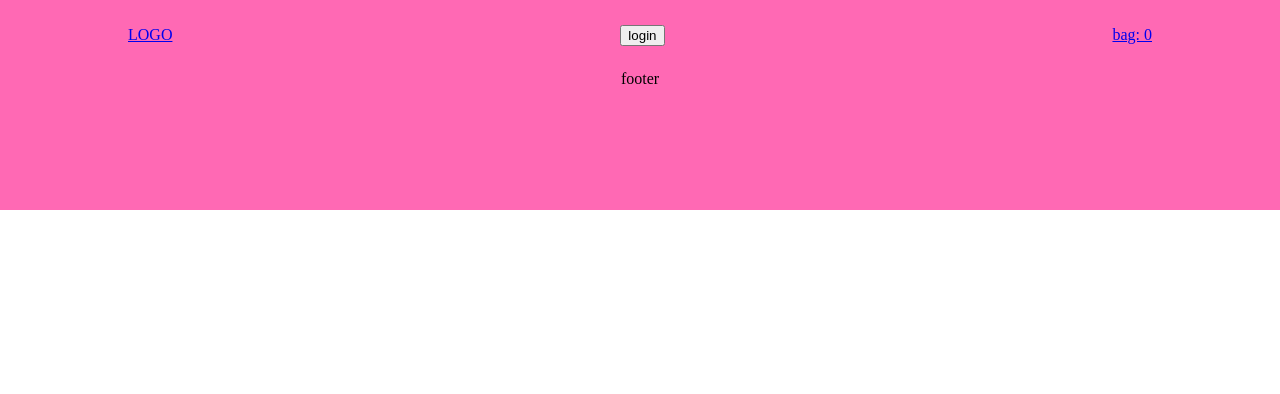
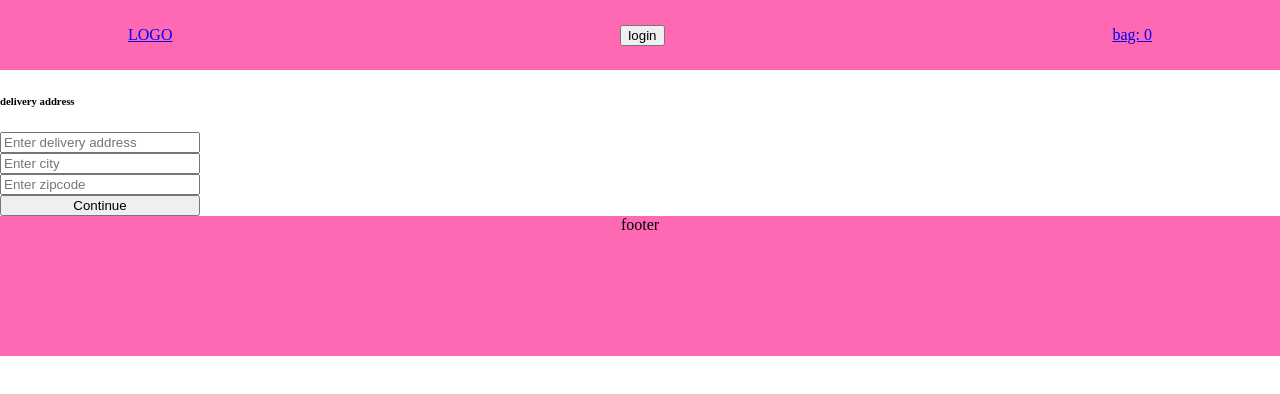
Before and after one commit to arikxl/toyz, a React (Create React App) app: page /shipping in a window 1280 px wide. Shown: the top 394 px of the page. Built offline with nearby package versions, Linux system fonts and the light colour scheme.

Commit message:
shipping

```diff
--- a/src/App.css
+++ b/src/App.css
@@ -7,3 +7,11 @@ body {
 .flex {
   display: flex;
 }
+
+.column {
+  flex-direction: column;
+}
+
+.w200 {
+  width: 200px;
+}
--- a/src/App.js
+++ b/src/App.js
@@ -9,6 +9,7 @@ import AppHeader from './components/AppHeader/AppHeader';
 import AppFooter from './components/AppFooter/AppFooter';
 import Register from './pages/Register';
 import UserProfile from './pages/UserProfile';
+import Shipping from './pages/Shipping';
 
 function App() {
   return (
@@ -22,6 +23,7 @@ function App() {
           <Route path="/login" element={<Login/>} />
           <Route path="/register" element={<Register/>} />
           <Route path="/profile" element={<UserProfile/>} />
+          <Route path="/shipping" element={<Shipping/>} />
       </Routes>
       <AppFooter />
     </BrowserRouter>
--- a/src/pages/Cart.jsx
+++ b/src/pages/Cart.jsx
@@ -18,7 +18,7 @@ const Cart = () => {
     const { cartItems } = cart;
 
     const total = cartItems.reduce((total, item) =>
-    total + item.qty * item.price, 0).toLocaleString();
+        total + item.qty * item.price, 0).toLocaleString();
 
     useEffect(() => {
         if (id) {
@@ -75,7 +75,7 @@ const Cart = () => {
                                         dispatch(addToCart(item.product,
                                             Number(e.target.value)))}>
                                     {[...Array(item.stock).keys()].map((x) => (
-                                        <option key={x+1} value={x + 1}>
+                                        <option key={x + 1} value={x + 1}>
                                             {x + 1}
                                         </option>
                                     ))}
@@ -98,12 +98,14 @@ const Cart = () => {
                     </div>
                     <hr />
                     <div className="cart-buttons d-flex align-items-center row">
-                        <Link to="/" className="col-md-6 ">
+                        <Link to="/" className="">
                             <button>Continue To Shopping</button>
                         </Link>
                         {total > 0 && (
                             <div >
-                                <button onClick={handleCheckOut}>Checkout</button>
+                                <Link to="/shipping" className="">
+                                    <button onClick={handleCheckOut}>Checkout</button>
+                                </Link>
                             </div>
                         )}
                     </div>
--- /dev/null
+++ b/src/pages/Shipping.jsx
@@ -0,0 +1,33 @@
+import React from 'react'
+import { useState } from 'react';
+
+const Shipping = () => {
+
+    const [address, setAddress] = useState('');
+    const [city, setCity] = useState('');
+    const [zipcode, setZipcode] = useState('');
+
+    const handleSubmit = (e) => {
+        e.preventDefault();
+    }
+
+  return (
+    <div>
+        <form onSubmit={handleSubmit} className="flex column w200">
+            <h6>delivery address</h6>
+            <input type="text" placeholder="Enter delivery address"
+            value={address} required
+             onChange={(e) => setAddress(e.target.value)}/>
+            <input type="text" placeholder="Enter city"
+            value={city} required
+            onChange={(e) => setCity(e.target.value)}/>
+            <input type="number" placeholder="Enter zipcode"
+            value={zipcode} required
+            onChange={(e) => setZipcode(e.target.value)}/>
+            <button type="submit" className="">Continue</button>
+        </form>
+    </div>
+  )
+}
+
+export default Shipping
```
